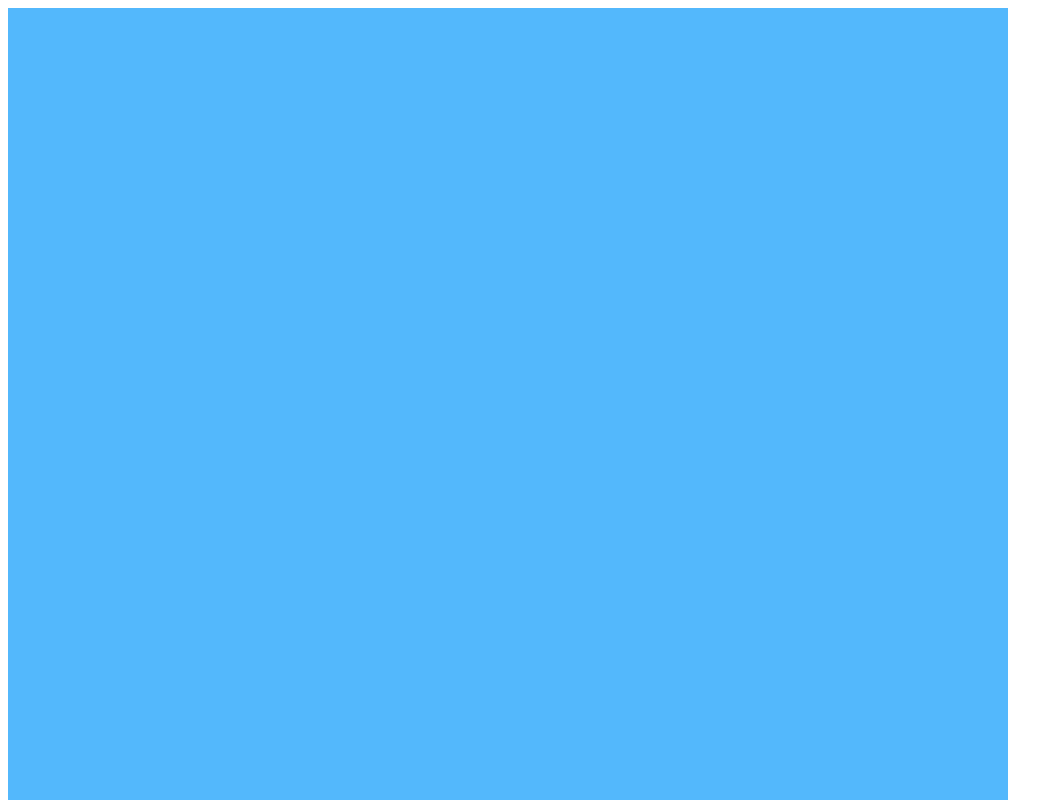
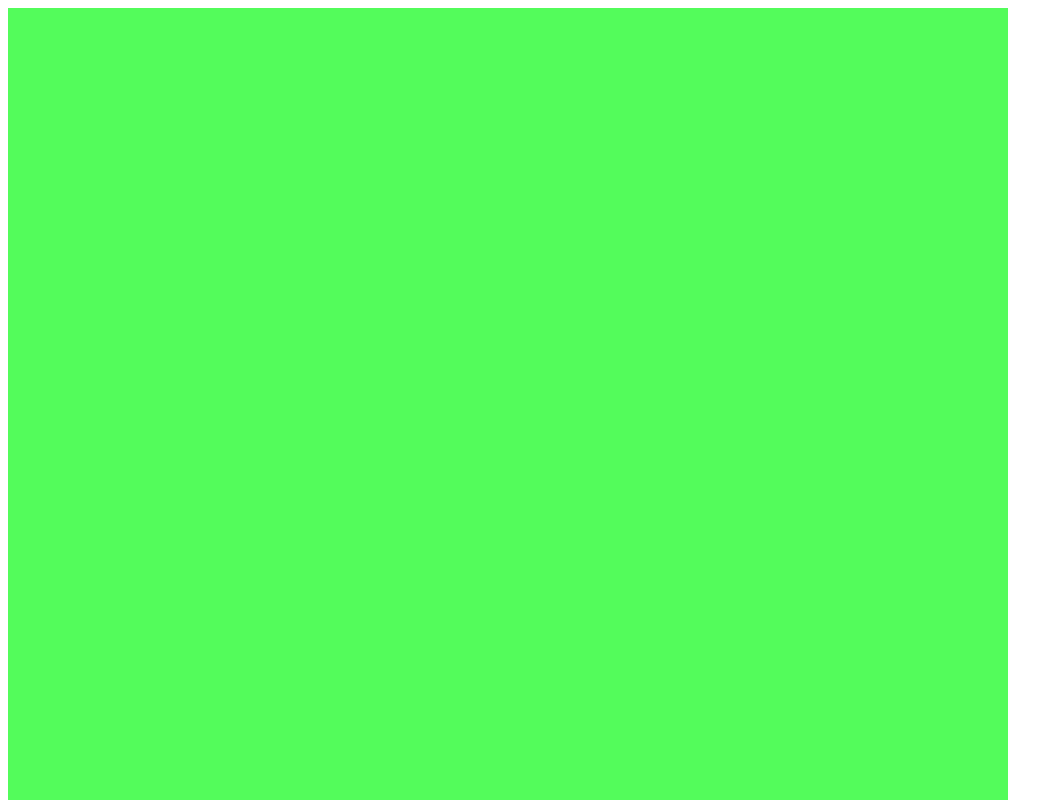
Before and after one commit to ZihanZhou21/Corporate-Website, a plain HTML site: page pages/index.html in a window 1280 px wide. Shown: the top 800 px of the page, without its empty margins (0-1063 px from the left). Drawn offline with Linux system fonts and the light colour scheme.

Commit message:
homepage

```diff
--- a/index.html
+++ b/pages/index.html
@@ -10,7 +10,7 @@
     .hero {
       height: 1000px;
       width: 1000px;
-      background-color: rgb(83, 184, 252);
+      background-color: rgb(83, 252, 91);
     }
   </style>
 </head>
```
